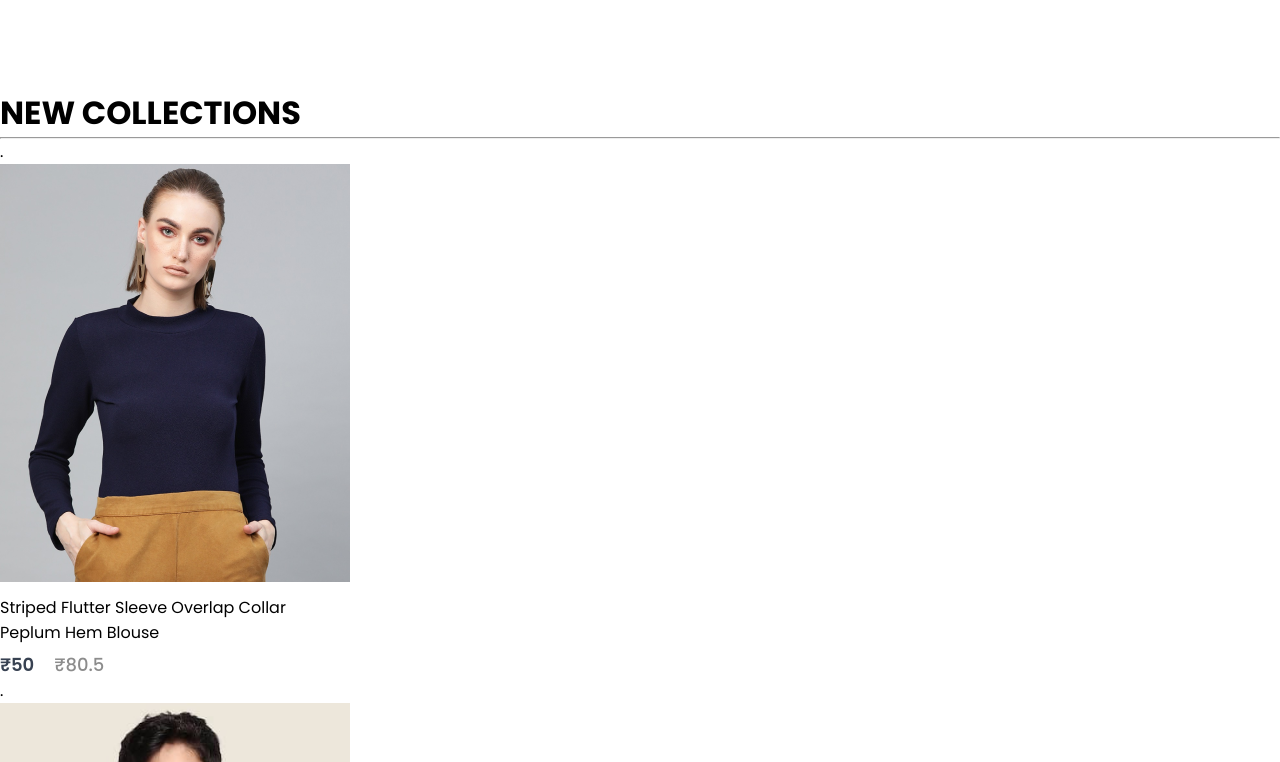
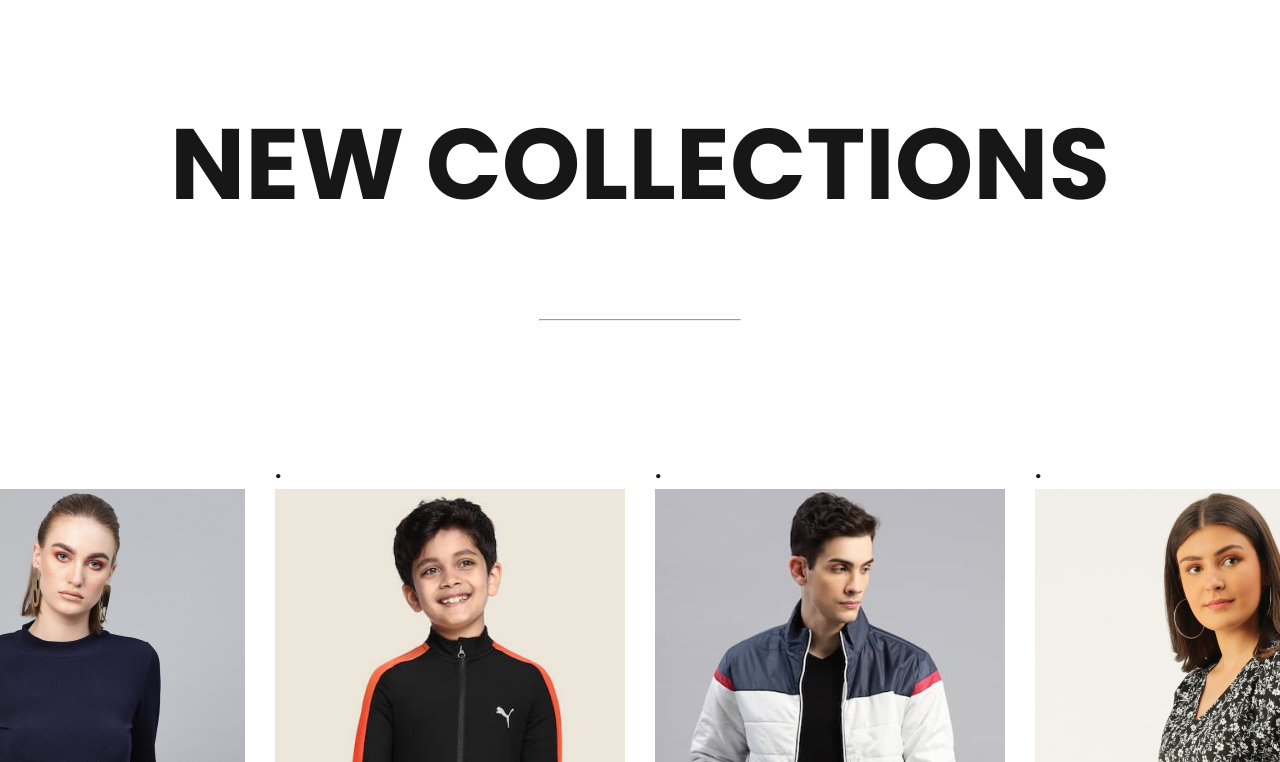
Before and after one commit to aniigupta/frontend, a React (Create React App) app: page / in a window 1280 px wide. Shown: the part 2078-2840 px from the top of the page. Built offline with nearby package versions, Linux system fonts and the light colour scheme.

Commit message:
new collections added

```diff
--- a/src/Components/NewCollections/NewCollections.css
+++ b/src/Components/NewCollections/NewCollections.css
@@ -0,0 +1,28 @@
+.new-collections {
+    display: flex;
+    flex-direction: column;
+    align-items: center;
+    gap: 10vh;
+    height: 80vh;
+}
+
+.new-collections {
+    color: #171717;
+    font-size: 50px;
+    font-weight: 600;
+}
+
+.new-collections hr {
+    width: 200px;
+    height: 6px;
+    border-radius: 10px;
+    background: #252525;
+}
+
+.collections {
+    display: grid;
+    grid-template-columns: 1fr 1fr 1fr 1fr;
+    margin-top: 50px;
+    gap: 30px;
+    font-size: 25px;
+}
--- a/src/Components/Popular/Popular.css
+++ b/src/Components/Popular/Popular.css
@@ -1,23 +1,26 @@
-.popular{
+.popular {
     display: flex;
     flex-direction: column;
     align-items: center;
     gap: 10vh;
-    height:80vh;
+    height: 80vh;
 }
-.popular h1{
+
+.popular h1 {
     color: #171717;
     font-size: 50px;
     font-weight: 600;
 }
-.popular hr{
-  width: 200px;
-  height: 6px;
-  border-radius: 10px;
-  background: #252525;
+
+.popular hr {
+    width: 200px;
+    height: 6px;
+    border-radius: 10px;
+    background: #252525;
 }
-.popular-items{
-    margin-top:50px;
+
+.popular-items {
+    margin-bottom: 50px;
     display: flex;
     gap: 30px;
 
```
